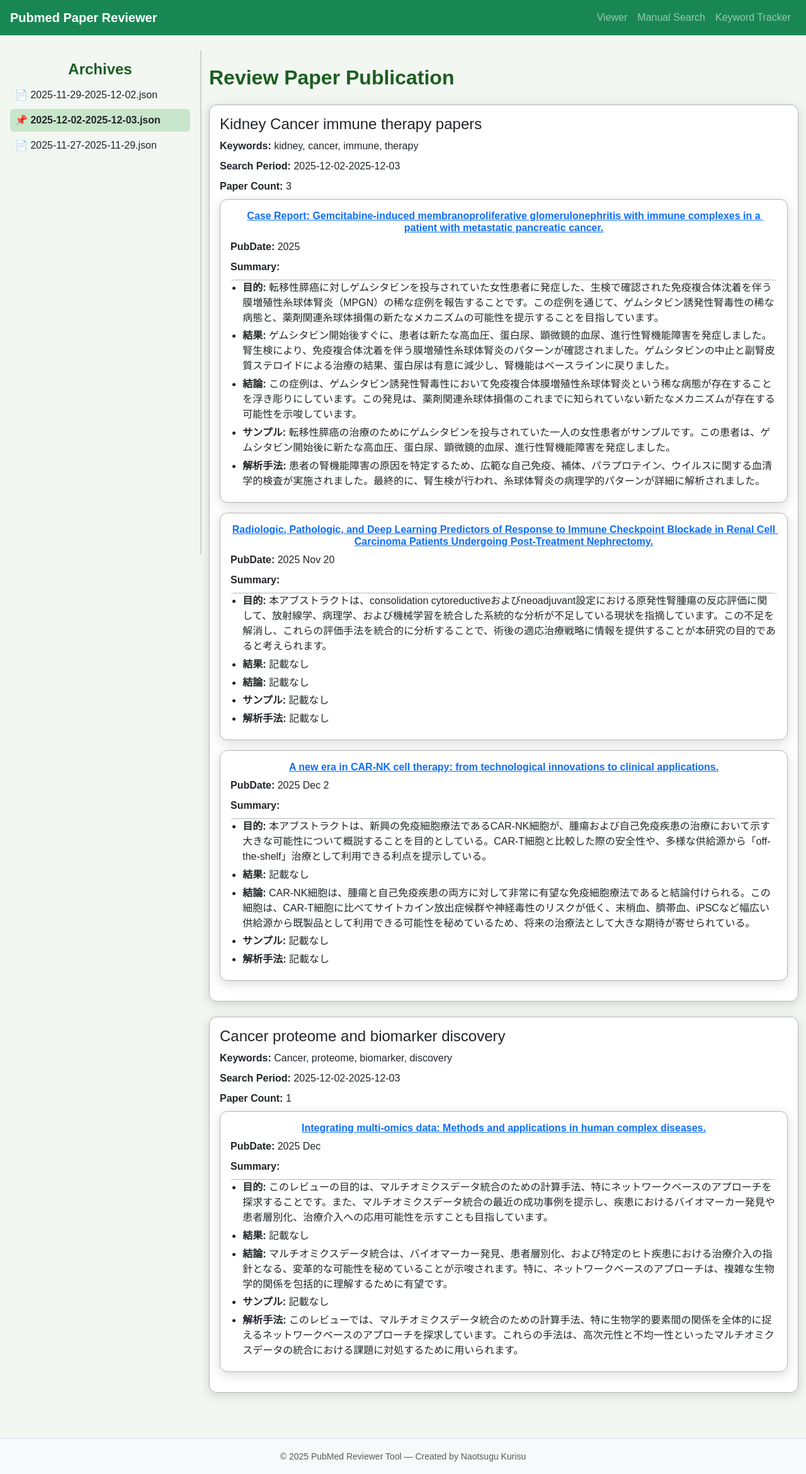
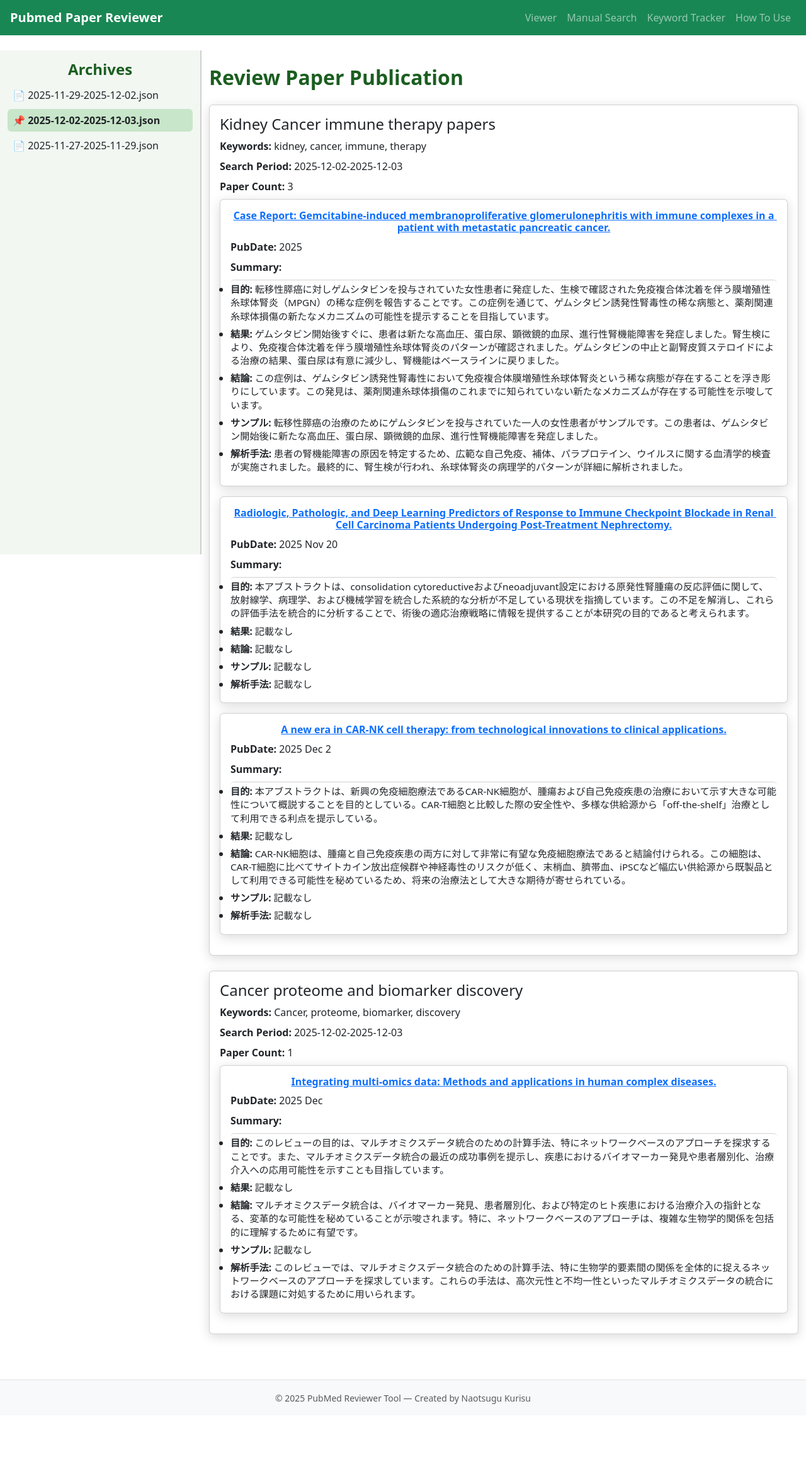
Before and after one commit to KurisuNaotsugu/journal_scraper, a Flask app: page /viewer/ in a window 1280 px wide. Shown: the whole page at 63% size. After the commit the page ends 2229 px from the top, so only its background shows below. Run offline with Flask 3, Linux system fonts and the light colour scheme.

Commit message:
add base.css

```diff
--- /dev/null
+++ b/static/css/base.css
@@ -0,0 +1,115 @@
+/* =========================================
+   base.css  — 全Blueprint共通スタイル
+========================================= */
+
+/* ▼ 全体 */
+body {
+    background: #f2f7f2;
+    font-family: "Noto Sans JP", sans-serif;
+    margin: 0;
+    padding: 0;
+}
+
+/* ▼ タイトル */
+.header-title {
+    color: #1b5e20;
+    font-weight: 700;
+}
+
+/* ▼ 共通カード */
+.card {
+    border-radius: 12px;
+    border: 1px solid #b5b5b5;
+    background-color: #fff;
+    box-shadow: 0 4px 18px rgba(0,0,0,0.15);
+    padding: 1.5rem;
+    margin-bottom: 1.5rem;
+}
+
+.card h6 {
+    margin-bottom: 0.5rem;
+}
+
+.card p {
+    margin-bottom: 0.5rem;
+}
+
+/* ▼ ボタン */
+.btn-green {
+    background-color: #2e7d32;
+    color: #fff;
+}
+.btn-green:hover {
+    background-color: #256728;
+    color: #fff;
+}
+
+/* ▼ テキスト折り返し */
+.text-prewrap {
+    white-space: pre-wrap;
+    word-break: break-word;
+}
+
+/* ▼ Summary リスト */
+.summary-list {
+    padding-left: 1.2rem;
+    list-style-type: disc;
+}
+
+.summary-list li {
+    margin: 0.15rem 0;
+}
+
+.summary-list li p {
+    margin: 0;
+    white-space: pre-wrap;
+    word-break: break-word;
+    line-height: 1.4;
+    font-size: 0.95rem;
+}
+
+/* ▼ サイドバー（viewer で使用） */
+.sidebar {
+    background: #f2f7f2;
+    padding: 1rem;
+    height: 100vh;
+    overflow-y: auto;
+    border-right: 2px solid #d0d0d0;
+}
+
+.sidebar .header-title {
+    text-align: center;
+}
+
+.sidebar a {
+    text-decoration: none;
+    color: inherit;
+}
+
+.archive-item {
+    padding: 6px 8px;
+    border-radius: 6px;
+    transition: background 0.2s;
+    margin-bottom: 4px;
+}
+
+.archive-item:hover {
+    background: #e0f2e0;
+}
+
+.archive-item.active {
+    background: #c8e6c9;
+    font-weight: bold;
+}
+
+/* ▼ 論文カードタイトル（中央揃え） */
+.paper-card h6 {
+    text-align: center;
+    font-weight: 700;
+}
+
+/* ▼ Chart コンテナ（ktracker） */
+.chart-container {
+    position: relative;
+    margin-top: 30px;
+}
--- a/templates/base.html
+++ b/templates/base.html
@@ -5,6 +5,7 @@
     <title>{% block title %}PubMed App{% endblock %}</title>
 
     <!-- Bootstrap CSS -->
+    <link rel="stylesheet" href="{{ url_for('static', filename='css/base.css') }}">
     <link href="https://cdn.jsdelivr.net/npm/bootstrap@5.3.3/dist/css/bootstrap.min.css" rel="stylesheet">
 
     {% block extra_css %}{% endblock %}
@@ -37,6 +38,10 @@
                 <a class="nav-link" href="{{ url_for('ktracker.weekly_graph') }}">Keyword Tracker</a>
             </li>
 
+            <li class="nav-item">
+                <a class="nav-link" href="{{ url_for('howto.howto') }}">How To Use</a>
+            </li>
+
         </ul>
     </div>
 </nav>
--- a/viewer/static/css/viewer.css
+++ /dev/null
@@ -1,107 +0,0 @@
-/* ▼ 全体 */
-body {
-    background: #f2f7f2;
-    font-family: "Noto Sans JP", sans-serif;
-    margin: 0;
-    padding: 0;
-}
-
-/* ▼ カード */
-.card {
-    border-radius: 12px;
-    border: 1px solid #b5b5b5;     /* ★やや濃いボーダー追加 */
-    box-shadow: 0 4px 18px rgba(0,0,0,0.15);  /* ★影を濃く */
-    padding: 1.5rem;
-    margin-bottom: 1.5rem;
-    background-color: #fff;
-}
-
-.card h6 {
-    margin-bottom: 0.5rem;
-}
-
-.card p {
-    margin-bottom: 0.5rem;
-}
-
-.paper-card h6 {
-    text-align: center;
-    font-weight: 700;
-    margin-bottom: 0.5rem;
-}
-
-/* ▼ ヘッダー */
-.header-title {
-    color: #1b5e20;
-    font-weight: 700;
-}
-
-/* ▼ ボタン */
-.btn-green {
-    background-color: #2e7d32;
-    color: #fff;
-}
-.btn-green:hover {
-    background-color: #256728;
-    color: #fff;
-}
-
-/* ▼ サイドバー */
-.sidebar {
-    background: #f2f7f2;
-    padding: 1rem;
-    height: 100vh;
-    overflow-y: auto;
-    border-right: 2px solid #d0d0d0;
-}
-
-.sidebar .header-title {
-    text-align: center;   /* ★追加：Archive 見出しを中央揃え */
-}
-
-.sidebar a {
-    text-decoration: none;
-    color: inherit;
-}
-
-.archive-item {
-    padding: 6px 8px;
-    border-radius: 6px;
-    transition: background 0.2s;
-    margin-bottom: 4px;
-}
-
-.archive-item:hover {
-    background: #e0f2e0;
-}
-
-.archive-item.active {
-    background: #c8e6c9;
-    font-weight: bold;
-}
-
-/* ▼ カード本文の折り返し */
-.text-prewrap {
-    white-space: pre-wrap;
-    word-break: break-word;
-}
-
-/* ▼ リストグループ内 */
-.list-group {
-    padding-left: 0;
-    margin-bottom: 0;
-}
-
-.list-group-item {
-    background: transparent;
-    border: none;
-    padding: 0.5rem 0;
-}
-
-.summary-list {
-    padding-left: 1.2rem; /* 左余白を確保 */
-}
-
-.summary-list li p {
-    margin-bottom: 0.3rem; /* 行間を少し詰めるとスッキリ */
-}
```
Also changed, not shown: keyword_tracker/static/css/ktracker.css (deleted, +0 -28 lines), manual_search/static/css/manual_search.css (deleted, +0 -89 lines).
